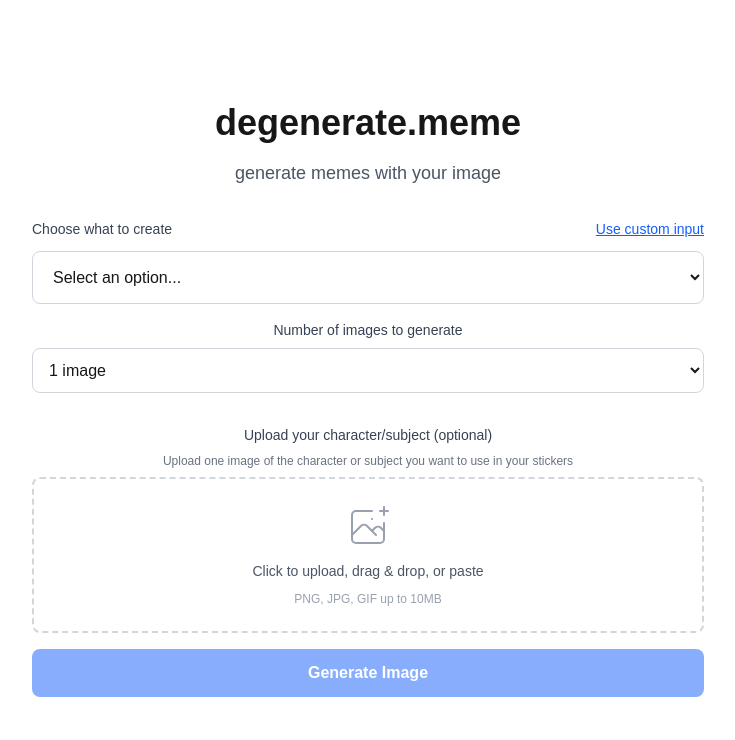
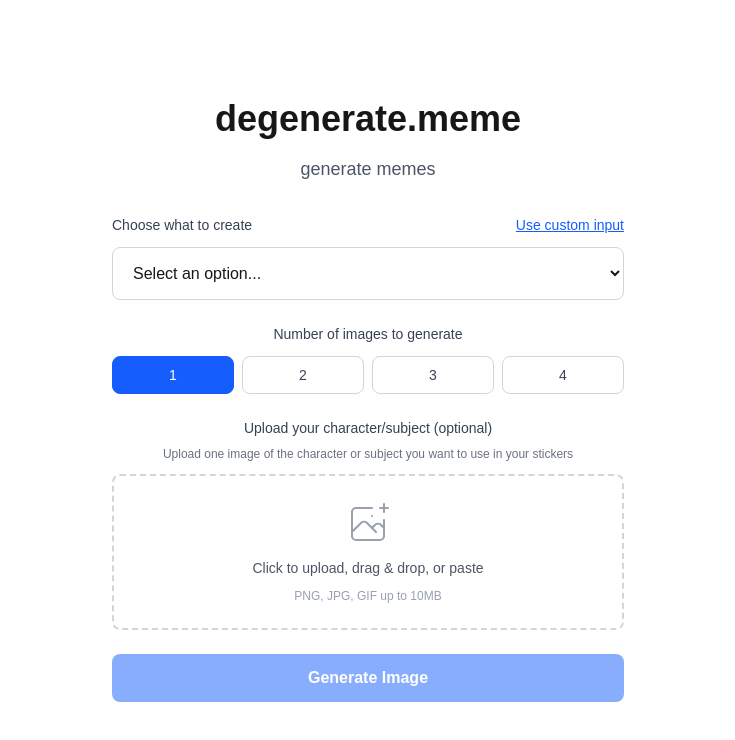
Before and after one commit to jarrensj/degenerate-meme, a Next.js app: page / in a window 1280 px wide. Shown: the top 740 px of the page, without its empty margins (272-1007 px from the left). Built offline with nearby package versions, Linux system fonts and the light colour scheme.

Commit message:
ui: change images to generate number input dropdown box to toggle buttons

```diff
--- a/app/page.tsx
+++ b/app/page.tsx
@@ -162,10 +162,10 @@
         degenerate.meme
       </h1>
       <p className="text-lg mb-8 text-gray-600">
-        generate memes with your image
+        generate memes
       </p>
 
-      <form onSubmit={handleSubmit} className="w-full max-w-2xl space-y-4">
+      <form onSubmit={handleSubmit} className="w-full max-w-lg space-y-6">
         <div>
           <div className="flex items-center justify-between mb-3">
             <label className="block text-sm font-medium text-gray-700">
@@ -207,27 +207,33 @@
         </div>
 
         <div>
-          <label className="block text-sm font-medium text-gray-700 mb-2">
+          <label className="block text-sm font-medium text-gray-700 mb-3">
             Number of images to generate
           </label>
-          <select
-            value={imageCount}
-            onChange={(e) => setImageCount(Number(e.target.value))}
-            disabled={loading}
-            className="w-full p-3 border border-gray-300 rounded-lg focus:ring-2 focus:ring-blue-500 focus:border-blue-500 mb-4"
-          >
-            <option value={1}>1 image</option>
-            <option value={2}>2 images</option>
-            <option value={3}>3 images</option>
-            <option value={4}>4 images</option>
-          </select>
+          <div className="flex gap-2">
+            {[1, 2, 3, 4].map((num) => (
+              <button
+                key={num}
+                type="button"
+                onClick={() => setImageCount(num)}
+                disabled={loading}
+                className={`flex-1 py-2 px-3 text-sm font-medium rounded-lg border transition-colors ${
+                  imageCount === num
+                    ? 'bg-blue-600 text-white border-blue-600'
+                    : 'bg-white text-gray-700 border-gray-300 hover:bg-gray-50'
+                } ${loading ? 'opacity-50 cursor-not-allowed' : 'cursor-pointer'}`}
+              >
+                {num}
+              </button>
+            ))}
+          </div>
         </div>
 
         <div>
           <label className="block text-sm font-medium text-gray-700 mb-2">
             {uploadedImagePreview ? 'Replace your character/subject' : 'Upload your character/subject (optional)'}
           </label>
-          <p className="text-xs text-gray-500 mb-2">
+          <p className="text-xs text-gray-500 mb-3">
             Upload one image of the character or subject you want to use in your stickers
           </p>
 
```
